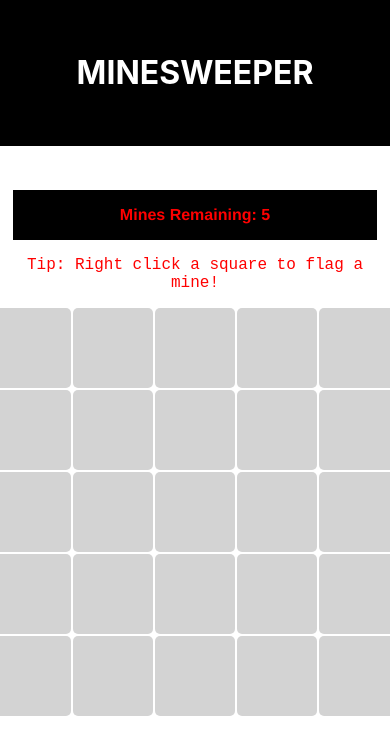
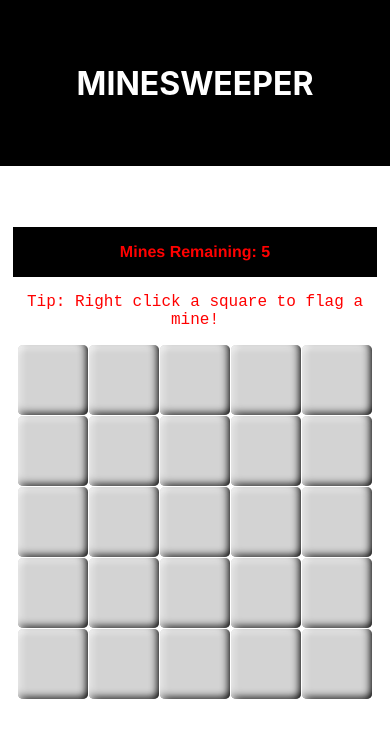
Before and after one commit to natasha-mann/minesweeper, a React (Create React App) app: page / in a window 390 px wide. Both pictures are taken after a click on the button "Beginner (5x5)". Shown: the top 754 px of the page. Built offline with nearby package versions, Linux system fonts and the light colour scheme.

Commit message:
mobile responsiveness

```diff
--- a/src/App.css
+++ b/src/App.css
@@ -12,8 +12,15 @@
 }
 
 .header {
-  padding: 2rem 0rem;
+  padding: 5vh 0rem;
   background-color: black;
   color: white;
-  margin-bottom: 3rem;
 }
+
+@media screen and (max-width: 480px) {
+  .layout {
+    height: 95vh;
+    justify-content: unset;
+    align-items: center;
+  }
+}
--- a/src/components/Minesweeper.tsx
+++ b/src/components/Minesweeper.tsx
@@ -158,6 +158,7 @@ export const Minesweeper = ({ gameArray, setGameOver }: MinesweeperProps) => {
 
   return (
     <>
+      <div className={styles.minesweeper}>
         <div>
           <div className={styles.mineCount}>Mines Remaining: {mineCounter}</div>
           <div className={styles.tip}>
@@ -177,7 +178,7 @@ export const Minesweeper = ({ gameArray, setGameOver }: MinesweeperProps) => {
             );
           })}
         </div>
-
+      </div>
       {completed && (
         <>
           <Confetti />
--- a/src/components/minesweeper.module.css
+++ b/src/components/minesweeper.module.css
@@ -1,8 +1,14 @@
+.minesweeper {
+  margin-top: 3rem;
+}
+
 .box {
   background-color: lightgrey;
   color: #fff;
   border-radius: 5px;
-  padding: 20px;
+  box-shadow: inset 6px 0 8px -5px #fff, inset -6px 0 8px -5px #000,
+    inset 0 -6px 8px -5px #000, inset 0 6px 8px -5px #fff;
+  box-sizing: border-box;
 }
 
 .box:hover {
@@ -15,7 +21,6 @@
   justify-content: center;
   align-items: center;
   border-radius: 5px;
-  padding: 20px;
 }
 
 .mine {
@@ -56,8 +61,9 @@
 }
 
 .wrapper {
+  justify-content: center;
   display: grid;
-  grid-gap: 2px;
+  grid-gap: 1px;
   grid-auto-flow: row;
 }
 
@@ -80,3 +86,33 @@
   grid-template-columns: repeat(12, 40px);
   grid-template-rows: repeat(12, 40px);
 }
+
+@media screen and (max-width: 480px) {
+  .wrapper25 {
+    grid-template-columns: repeat(5, 70px);
+    grid-template-rows: repeat(5, 70px);
+  }
+
+  .wrapper49 {
+    grid-template-columns: repeat(7, 50px);
+    grid-template-rows: repeat(7, 50px);
+  }
+
+  .wrapper100 {
+    grid-template-columns: repeat(10, 35px);
+    grid-template-rows: repeat(10, 35px);
+  }
+
+  .wrapper144 {
+    grid-template-columns: repeat(12, 28px);
+    grid-template-rows: repeat(12, 28px);
+  }
+
+  .mineImg {
+    width: 40px;
+  }
+
+  .flagImg {
+    width: 30px;
+  }
+}
--- a/src/components/start.module.css
+++ b/src/components/start.module.css
@@ -2,8 +2,16 @@
   padding: 4rem;
   background-color: azure;
   border-radius: 20px;
+  margin-top: 3rem;
 }
 
 .btnContainer {
   margin: 2rem;
 }
+
+@media screen and (max-width: 480px) {
+  .startContainer {
+    margin-top: 0rem;
+    height: 100%;
+  }
+}
--- a/src/components/winner.module.css
+++ b/src/components/winner.module.css
@@ -10,6 +10,7 @@
   right: 0;
   background-color: rgb(255, 255, 0);
   animation: appear 2s ease-in;
+  margin-top: 3rem;
 }
 
 .headers {
@@ -57,3 +58,24 @@
     opacity: 1;
   }
 }
+
+@media screen and (max-width: 480px) {
+  .winContainer {
+    width: 80%;
+    margin-top: 12rem;
+  }
+
+  .heading {
+    font-size: 1.8rem;
+  }
+
+  .subHeading {
+    font-size: 1.3rem;
+  }
+
+  .winBtn {
+    padding: 1.2rem;
+
+    font-size: 1.2rem;
+  }
+}
```
Lines whose indentation alone changed are shown as unchanged.
